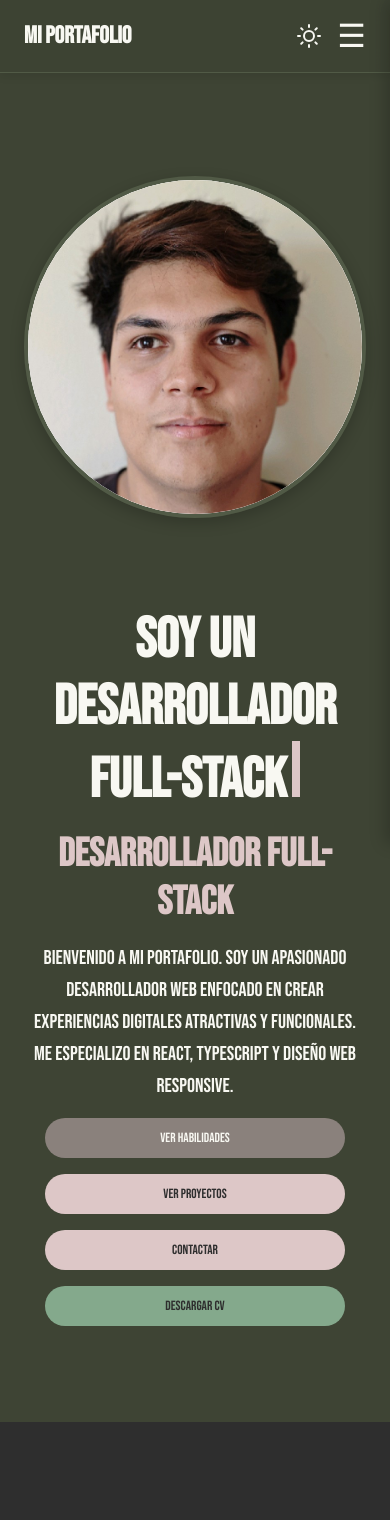
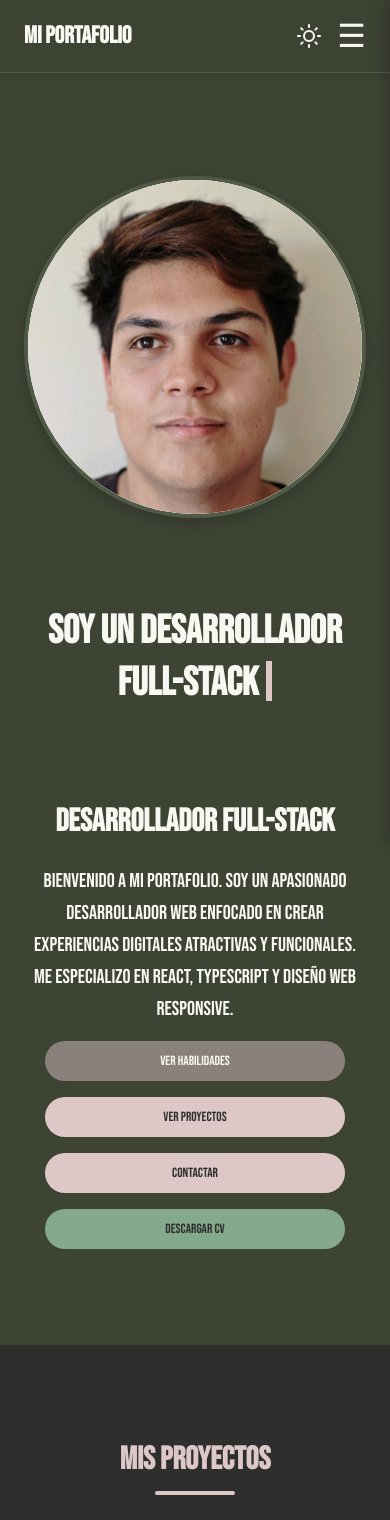
Before and after one commit to RicardoPerezGurrola/portafolio, a React (Vite) app: page / in a window 390 px wide. Shown: the top 1520 px of the page. Built offline with nearby package versions, Linux system fonts and the light colour scheme.

Commit message:
Acomodando responsive

```diff
--- a/src/assets/styles/main.css
+++ b/src/assets/styles/main.css
@@ -2,54 +2,40 @@
    VARIABLES GLOBALES Y TEMAS
    ========================================== */
 :root {
-  /* TEMA OSCURO (POR DEFECTO) */
-  --primary-color: #DDC7C7;            /* Rosa Pálido: Para botones, enlaces y acciones principales. */
-  --primary-color-rgb: 221, 199, 199;  /* Valores RGB del color primario. */
-  --secondary-color: #8A817C;          /* Taupe Suave: Para acciones secundarias o elementos menos importantes. */
-  --dark-color: #2E2E2E;               /* Carbón Oscuro: Para fondos de sección alternos y texto sobre fondos claros. */
-  --light-color: #F8F8F2;              /* Blanco Lino: El color principal para texto sobre fondos oscuros. */
-
-  /* Colores Semánticos */
-  --success-color: #84a98c;            /* Verde Salvia */
-  --danger-color: #d9846b;             /* Terracota Suave */
-  --warning-color: #e5b35b;            /* Ocre Dorado */
-  --info-color: #6a7a8f;               /* Azul Pizarra */
-
-  /* Variables de Sistema y Estilo */
-  --body-bg: #3e4434;                  /* TU COLOR DOMINANTE */
-  --text-color: #F8F8F2;               /* Blanco Lino */
-  --border-color: #515a46;             /* Verde más claro para bordes */
-  --footer-bg: #1A1A1A;                /* Negro Profundo */
+  /* TEMA OSCURO (POR DEFECTO) - COLORES ORIGINALES */
+  --primary-color: #DDC7C7;
+  --primary-color-rgb: 221, 199, 199;
+  --secondary-color: #8A817C;
+  --dark-color: #2E2E2E;
+  --light-color: #F8F8F2;
+  --success-color: #84a98c;
+  --danger-color: #d9846b;
+  --warning-color: #e5b35b;
+  --info-color: #6a7a8f;
+  --body-bg: #3e4434;
+  --text-color: #F8F8F2;
+  --border-color: #515a46;
+  --footer-bg: #1A1A1A;
   --box-shadow: 0 5px 15px rgba(0, 0, 0, 0.2);
-
-  /* Variables de Estilo */
   --transition: all 0.3s ease;
   --border-radius: 8px;
   --container-width: 1200px;
-  --header-height: 80px;               /* Altura del header para el padding */
+  --header-height: 80px;
 }
 
-/* TEMA CLARO MEJORADO ("TIERRA CLARA") */
+/* TEMA CLARO - COLORES ORIGINALES */
 body[data-theme='light'] {
-  /* Paleta Principal */
-  --primary-color: #B56576;      /* Rosa Intenso: Mantenemos el acento principal, tiene buen contraste. */
-  --secondary-color: #6D6561;    /* Taupe Intenso: Mantenemos el acento secundario. */
-
-  /* El gran cambio: El texto ahora es un verde muy oscuro, conectando con el tema original */
+  --primary-color: #B56576;
+  --secondary-color: #6D6561;
   --text-color: #313728;
-  --light-color: #313728;      /* En tema claro, 'light-color' es el color de texto principal */
-
-  /* Fondos */
-  --body-bg: #F8F8F2;          /* Fondo principal de lino/hueso, muy limpio y cálido. */
-  --dark-color: #3B2F2F;       /* El fondo de las tarjetas ahora es blanco puro para que resalten. */
-  --section-bg-alt: #F0F2EE;   /* Un verde muy pálido para las secciones alternas (Proyectos, Contacto). */
-  --footer-bg: #E3E1D9;        /* Un gris cálido/taupe claro para el footer. */
-
-  /* Varios */
-  --border-color: #e0e0e0;     /* Un borde gris claro estándar. */
-  --box-shadow: 0 5px 20px rgba(0, 0, 0, 0.07); /* Sombra un poco más suave. */
+  --light-color: #313728;
+  --dark-color: #FFFFFF;
+  --section-bg-alt: #F0F2EE;
+  --footer-bg: #E3E1D9;
+  --body-bg: #F8F8F2;
+  --border-color: #e0e0e0;
+  --box-shadow: 0 5px 20px rgba(0, 0, 0, 0.07);
 }
-
 
 /* ==========================================
    ESTILOS BASE Y RESET
@@ -58,6 +44,10 @@ body[data-theme='light'] {
   margin: 0;
   padding: 0;
   box-sizing: border-box;
+}
+
+html, body {
+  overflow-x: hidden;
 }
 
 body {
@@ -102,14 +92,12 @@ img {
 
 .main-content {
   flex: 1;
-  padding-top: var(--header-height); /* Padding para el header fijo */
+  padding-top: var(--header-height);
 }
 
-/* Contenedor que soluciona el overflow del menú lateral */
 .page-wrapper {
   overflow-x: hidden;
 }
-
 
 /* ==========================================
    TIPOGRAFÍA
@@ -130,15 +118,10 @@ body[data-theme='light'] h6 {
   color: var(--text-color);
 }
 
-
 h1 { font-size: 3.5rem; }
 h2 { font-size: 2.5rem; }
 h3 { font-size: 2rem; }
-
-p {
-  margin-bottom: 1rem;
-  font-weight: 400;
-}
+p { margin-bottom: 1rem; font-weight: 400; }
 
 .section-title {
   text-align: center;
@@ -176,63 +159,53 @@ p {
   outline: none;
 }
 
+/* --- Botón Primario --- */
 .btn-primary {
   background-color: var(--primary-color);
   color: var(--dark-color);
 }
-
 .btn-primary:hover {
   background-color: var(--light-color);
   color: var(--dark-color);
 }
-
 body[data-theme='light'] .btn-primary {
-  color: var(--light-color);
+  color: var(--dark-color);
+}
+body[data-theme='light'] .btn-primary:hover {
+  background-color: var(--secondary-color);
+  color: var(--dark-color);
 }
 
-body[data-theme='light'] .btn-primary:hover {
-  background-color: var(--secondary-color);
-  color: var(--light-color);
-}
-
+/* --- Botón Secundario --- */
 .btn-secondary {
   background-color: var(--secondary-color);
   color: var(--light-color);
 }
-
-/* Estilos para el botón secundario en el tema claro (versión azul pizarra) */
-body[data-theme='light'] .btn-secondary {
-  background-color: var(--info-color); /* Fondo azul pizarra */
-  color: var(--body-bg); /* Texto claro (el color de fondo de la página) */
-  border: none;
-}
-
-body[data-theme='light'] .btn-secondary:hover {
-  background-color: #515f72; /* Un azul pizarra un poco más oscuro */
-  color: var(--body-bg);
-}
-
 .btn-secondary:hover {
   background-color: var(--dark-color);
   color: var(--light-color);
 }
-
 body[data-theme='light'] .btn-secondary {
-  color: var(--light-color);
+  background-color: var(--info-color);
+  color: var(--dark-color);
+  border: none;
+}
+body[data-theme='light'] .btn-secondary:hover {
+  background-color: #515f72;
+  color: var(--dark-color);
 }
 
+/* --- Botón de Éxito --- */
 .btn-success {
   background-color: var(--success-color);
   color: var(--dark-color);
 }
-
 .btn-success:hover {
   background-color: var(--light-color);
   color: var(--dark-color);
 }
-
 body[data-theme='light'] .btn-success {
-  color: var(--light-color);
+  color: var(--dark-color);
 }
 
 .btn-sm {
@@ -317,7 +290,6 @@ body[data-theme='light'] .theme-toggle:hover {
   background-color: rgba(0, 0, 0, 0.05);
 }
 
-
 /* --- Estilos por Defecto (Móvil y Tablet) --- */
 .menu-toggle {
   display: block;
@@ -340,7 +312,7 @@ body[data-theme='light'] .menu-toggle {
   width: 70%;
   max-width: 300px;
   height: 100vh;
-  background-color: rgba(46, 46, 46, 0.98);
+  background-color: var(--footer-bg);
   box-shadow: -5px 0 15px rgba(0, 0, 0, 0.2);
   z-index: 1000;
   transform: translateX(100%);
@@ -381,7 +353,6 @@ body[data-theme='light'] .nav a {
   color: var(--text-color);
 }
 
-
 /* --- Media Query para Escritorio (min-width: 901px) --- */
 @media (min-width: 901px) {
   .header .container {
@@ -396,8 +367,6 @@ body[data-theme='light'] .nav a {
     gap: 2.5rem;
   }
 
-
-
   .nav {
     position: static;
     transform: none;
@@ -406,26 +375,10 @@ body[data-theme='light'] .nav a {
     background-color: transparent;
     box-shadow: none;
     flex-direction: row;
-    /* order: 1; <-- ELIMINA ESTA LÍNEA */
   }
 
-  /* Regla específica para el fondo del nav en tema claro y escritorio */
   body[data-theme='light'] .nav {
     background-color: transparent;
-  }
-
-  .nav {
-    position: static;
-    transform: none;
-    width: auto;
-    height: auto;
-    background-color: transparent; /* Esta regla se mantiene por si acaso */
-    box-shadow: none;
-    flex-direction: row;
-  }
-
-  .theme-toggle {
-    /* order: 2; <-- ELIMINA ESTA LÍNEA */
   }
 
   .nav ul {
@@ -453,8 +406,6 @@ body[data-theme='light'] .nav a {
   .nav a.active::after {
     width: 100%;
   }
-
-
 }
 
 /* ==========================================
@@ -487,17 +438,43 @@ body[data-theme='light'] .nav a {
   border: 4px solid var(--border-color);
 }
 
-.hero-text { flex: 1; }
-.hero-text h1 { font-size: 3.5rem; }
-.hero-text h2 { font-size: 2.5rem; color: var(--primary-color); }
-.hero-text p { font-size: 1.25rem; }
-.highlight { color: var(--primary-color); }
-.hero-buttons { display: flex; gap: 1rem; }
+.hero-text {
+  flex: 1;
+}
 
-/* --- Animación de Escritura y Cursor --- */
+.hero-text h1 {
+  margin-bottom: 0.25rem;
+}
+
+.hero-text h2 {
+  margin-bottom: 1.5rem;
+}
+
+.hero-text p {
+  font-size: 1.25rem;
+}
+
+.highlight {
+  color: var(--primary-color);
+}
+
+.hero-buttons {
+  display: flex;
+  flex-wrap: wrap;
+  gap: 1rem;
+}
+
+/* --- Animación de Escritura (Solución Final) --- */
 .typing-container {
-  display: inline-block;
-  vertical-align: bottom;
+  width: 100%;
+  min-height: 1em; /* Espacio para 2 líneas en escritorio */
+  display: block;
+}
+
+@media (max-width: 768px) {
+  .typing-container {
+    min-height: 12rem; /* Espacio para 4 líneas en móvil */
+  }
 }
 
 .cursor {
@@ -505,11 +482,8 @@ body[data-theme='light'] .nav a {
   background-color: var(--primary-color);
   width: 0.15em;
   height: 1em;
-  margin-left: 0.1em;
-  animation: blink-animation 1s step-end infinite;
-}
-
-.cursor.blinking {
+  margin-left: 0.2em;
+  transform: translateY(0.15em);
   animation: blink-animation 1s step-end infinite;
 }
 
@@ -528,10 +502,10 @@ body[data-theme='light'] .nav a {
   padding: 6rem 0;
   background-color: var(--dark-color);
 }
-
 body[data-theme='light'] .projects {
   background-color: var(--section-bg-alt);
 }
+
 
 .projects-grid {
   display: grid;
@@ -548,7 +522,6 @@ body[data-theme='light'] .projects {
   color: var(--light-color);
   border: 1px solid var(--border-color);
 }
-
 body[data-theme='light'] .project-card {
   background-color: #ffffff;
   border: 1px solid #e0e0e0;
@@ -558,13 +531,11 @@ body[data-theme='light'] .project-card {
   transform: translateY(-5px);
   box-shadow: 0 10px 20px rgba(0, 0, 0, 0.2);
 }
-
 body[data-theme='light'] .project-card:hover {
    box-shadow: var(--box-shadow);
 }
 
-
-.project-image { height: 200px; overflow: hidden; }
+.project-image { height: 200px; overflow: hidden; cursor: pointer; }
 .project-image img { width: 100%; height: 100%; object-fit: cover; transition: var(--transition); }
 .project-card:hover .project-image img { transform: scale(1.05); }
 .project-content { padding: 1.5rem; }
@@ -619,7 +590,6 @@ body[data-theme='light'] .project-card:hover {
   padding: 6rem 0;
   background-color: var(--dark-color);
 }
-
 body[data-theme='light'] .contact {
   background-color: var(--section-bg-alt);
 }
@@ -668,6 +638,9 @@ body[data-theme='light'] .form-group textarea {
   padding: 3rem 0;
   text-align: center;
 }
+body[data-theme='light'] .footer {
+  color: var(--text-color);
+}
 
 .footer-content {
   display: flex;
@@ -684,8 +657,9 @@ body[data-theme='light'] .form-group textarea {
 
 .social-links a {
   color: var(--light-color);
-  font-size: 1.75rem;
-  transition: var(--transition);
+}
+body[data-theme='light'] .social-links a {
+  color: var(--text-color);
 }
 
 .social-links a:hover {
@@ -694,9 +668,57 @@ body[data-theme='light'] .form-group textarea {
 }
 
 /* ==========================================
+   ESTILOS PARA EL MODAL DE IMAGEN
+   ========================================== */
+.image-modal-backdrop {
+  position: fixed;
+  top: 0;
+  left: 0;
+  width: 100%;
+  height: 100%;
+  background-color: rgba(0, 0, 0, 0.85);
+  display: flex;
+  justify-content: center;
+  align-items: center;
+  z-index: 2000;
+  backdrop-filter: blur(5px);
+}
+
+.image-modal-content {
+  position: relative;
+  max-width: 90%;
+  max-height: 90%;
+  border-radius: var(--border-radius);
+  overflow: hidden;
+  box-shadow: 0 10px 30px rgba(0, 0, 0, 0.5);
+}
+
+.image-modal-content img {
+  display: block;
+  width: 100%;
+  height: 100%;
+  object-fit: contain;
+  transition: transform 0.3s ease;
+}
+
+.close-button {
+  position: absolute;
+  top: -40px;
+  right: 0;
+  background: transparent;
+  border: none;
+  color: white;
+  font-size: 2.5rem;
+  font-weight: bold;
+  cursor: pointer;
+  line-height: 1;
+  text-shadow: 0 0 5px black;
+}
+
+/* ==========================================
    ESTILOS RESPONSIVE GENERALES
    ========================================== */
-@media (max-width: 900px) { /* Coincide con el breakpoint del menú */
+@media (max-width: 900px) {
   .contact-container {
     grid-template-columns: 1fr;
   }
@@ -730,49 +752,31 @@ body[data-theme='light'] .form-group textarea {
   }
 }
 
-/* Utilidad para bloquear scroll cuando el menú está abierto */
+/* ==========================================
+   UTILIDADES
+   ========================================== */
 body.menu-abierto {
   overflow: hidden;
 }
 
-/* ===============================================================
-   AJUSTE ESPECÍFICO PARA BOTONES DEL HERO EN TEMA CLARO
-   =============================================================== */
-
-/* 1. Forzamos que el texto de TODOS los botones en el Hero sea blanco */
-body[data-theme='light'] .hero .btn {
-  color: #FFFFFF; /* O puedes usar var(--dark-color) que es blanco en tema claro */
-}
-
-/* 2. Ajustamos el hover del botón primario para que oscurezca en lugar de aclarar */
-body[data-theme='light'] .hero .btn-primary:hover {
-  background-color: #9d5365; /* Un rosa más oscuro y saturado */
+/* AJUSTES ESPECÍFICOS PARA BOTONES EN TEMA CLARO */
+body[data-theme='light'] .hero .btn,
+body[data-theme='light'] .contact .btn-primary {
   color: #FFFFFF;
 }
 
-/* 3. Ajustamos el hover del botón secundario para que use un color oscuro */
-body[data-theme='light'] .hero .btn-secondary:hover {
-  background-color: var(--secondary-color); /* Fondo taupe oscuro en hover */
+body[data-theme='light'] .hero .btn-primary:hover,
+body[data-theme='light'] .contact .btn-primary:hover {
+  background-color: #9d5365;
   color: #FFFFFF;
 }
 
-/* 4. Ajustamos el hover del botón de éxito */
-body[data-theme='light'] .hero .btn-success:hover {
-  background-color: #6a8a71; /* Verde salvia más oscuro en hover */
+body[data-theme='light'] .hero .btn-secondary:hover {
+  background-color: var(--secondary-color);
   color: #FFFFFF;
 }
 
-/* =================================================================
-   AJUSTE PARA EL BOTÓN DEL FORMULARIO DE CONTACTO EN TEMA CLARO
-   ================================================================= */
-
-/* Pone el texto en blanco en el tema claro */
-body[data-theme='light'] .contact .btn-primary {
-  color: #FFFFFF; /* O var(--dark-color) que es blanco en este tema */
-}
-
-/* Ajusta el hover para que el fondo se oscurezca y el texto siga siendo blanco */
-body[data-theme='light'] .contact .btn-primary:hover {
-  background-color: #9d5365; /* Rosa más oscuro */
+body[data-theme='light'] .hero .btn-success:hover {
+  background-color: #6a8a71;
   color: #FFFFFF;
 }
--- a/src/components/sections/Hero.tsx
+++ b/src/components/sections/Hero.tsx
@@ -19,10 +19,8 @@ const Hero: React.FC = () => {
       const currentPhrase = phrases[phraseIndex];
 
       if (isDeleting) {
-        // Lógica para borrar
         setDisplayText(prev => prev.substring(0, prev.length - 1));
       } else {
-        // Lógica para escribir
         setDisplayText(prev => currentPhrase.substring(0, prev.length + 1));
       }
     };
@@ -30,42 +28,34 @@ const Hero: React.FC = () => {
     const currentPhrase = phrases[phraseIndex];
     const speed = isDeleting ? 50 : 50;
 
-    // Lógica para cambiar entre escribir y borrar
     if (!isDeleting && displayText === currentPhrase) {
-      // Frase terminada, esperar y empezar a borrar
       setTypingFinished(true);
-      setTimeout(() => {
+      const timeout = setTimeout(() => {
         setIsDeleting(true);
         setTypingFinished(false);
-      }, 1500); // Pausa antes de borrar
+      }, 1500);
+      return () => clearTimeout(timeout);
     } else if (isDeleting && displayText === '') {
-      // Borrado terminado, pasar a la siguiente frase
       setIsDeleting(false);
       setPhraseIndex(prevIndex => (prevIndex + 1) % phrases.length);
     } else {
-      // Continuar escribiendo o borrando
       const timeout = setTimeout(handleTyping, speed);
-      return () => clearTimeout(timeout); // Limpiar el timeout
+      return () => clearTimeout(timeout);
     }
-
-  // --- LA CLAVE ESTÁ AQUÍ ---
-  // El efecto ahora solo depende de estas variables, no de 'displayText'
   }, [displayText, isDeleting, phraseIndex, phrases]);
 
-  const h1Style = {
-    whiteSpace: typingFinished || isDeleting ? 'normal' : 'nowrap',
-    minHeight: '4.2rem', // Añadir altura mínima para evitar saltos de layout
-  };
+  // Se controla el white-space, pero la altura se maneja en CSS
+
 
   return (
-    <section className="hero">
+    <section className="hero" id="inicio">
       <div className="container">
         <div className="hero-content">
           <div className="hero-image">
             <img src={`${import.meta.env.BASE_URL}images/Yo.svg`} alt="Foto de perfil" />
           </div>
           <div className="hero-text">
-            <h1 style={h1Style} className="typing-container">
+            <h1  className="typing-container">
               {displayText}
               <span className={`cursor ${typingFinished ? 'blinking' : ''}`}></span>
             </h1>
--- /dev/null
+++ b/src/components/ui/ImageModal.tsx
@@ -0,0 +1,72 @@
+import React, { useState, useRef, useEffect } from 'react';
+
+interface ImageModalProps {
+  imageUrl: string;
+  altText: string;
+  onClose: () => void;
+}
+
+const ImageModal: React.FC<ImageModalProps> = ({ imageUrl, altText, onClose }) => {
+  // 1. Estado para el nivel de zoom (0=normal, 1=zoom x1.75, 2=zoom x2.5) y el origen del transform
+  const [zoomLevel, setZoomLevel] = useState(0);
+  const [transformOrigin, setTransformOrigin] = useState('center center');
+  const imageRef = useRef<HTMLImageElement>(null);
+
+  // 2. Efecto para resetear el zoom si la imagen cambia o se cierra el modal
+  useEffect(() => {
+    setZoomLevel(0);
+  }, [imageUrl]);
+
+  // 3. Función para manejar el clic en la imagen (cambia el nivel de zoom)
+  const handleImageClick = () => {
+    setZoomLevel((prevZoom) => (prevZoom + 1) % 3); // Cicla entre 0, 1, 2
+  };
+
+  // 4. Función para seguir el mouse y actualizar el punto de zoom (panning)
+  const handleMouseMove = (e: React.MouseEvent<HTMLImageElement>) => {
+    if (zoomLevel === 0 || !imageRef.current) return; // No hacer nada si no hay zoom
+
+    const rect = imageRef.current.getBoundingClientRect();
+    const x = ((e.clientX - rect.left) / rect.width) * 100;
+    const y = ((e.clientY - rect.top) / rect.height) * 100;
+    setTransformOrigin(`${x}% ${y}%`);
+  };
+
+  // 5. Define la escala y el cursor basados en el nivel de zoom
+  const zoomScales = [1, 1.75, 2.5];
+  const imageStyle: React.CSSProperties = {
+    transform: `scale(${zoomScales[zoomLevel]})`,
+    transformOrigin: transformOrigin,
+    cursor: zoomLevel > 0 ? 'zoom-out' : 'zoom-in',
+  };
+
+  // 6. Cierra el modal al presionar la tecla 'Escape'
+  useEffect(() => {
+    const handleKeyDown = (e: KeyboardEvent) => {
+      if (e.key === 'Escape') {
+        onClose();
+      }
+    };
+    window.addEventListener('keydown', handleKeyDown);
+    return () => window.removeEventListener('keydown', handleKeyDown);
+  }, [onClose]);
+
+  return (
+    <div className="image-modal-backdrop" onClick={onClose}>
+      {/* Detenemos la propagación del clic para que no se cierre al hacer clic en la imagen */}
+      <div className="image-modal-content" onClick={(e) => e.stopPropagation()}>
+        <button className="close-button" onClick={onClose}>&times;</button>
+        <img
+          ref={imageRef}
+          src={imageUrl}
+          alt={altText}
+          style={imageStyle}
+          onClick={handleImageClick}
+          onMouseMove={handleMouseMove}
+        />
+      </div>
+    </div>
+  );
+};
+
+export default ImageModal;
```
Also changed, not shown: src/components/sections/Projects.tsx (+15 -3 lines).
